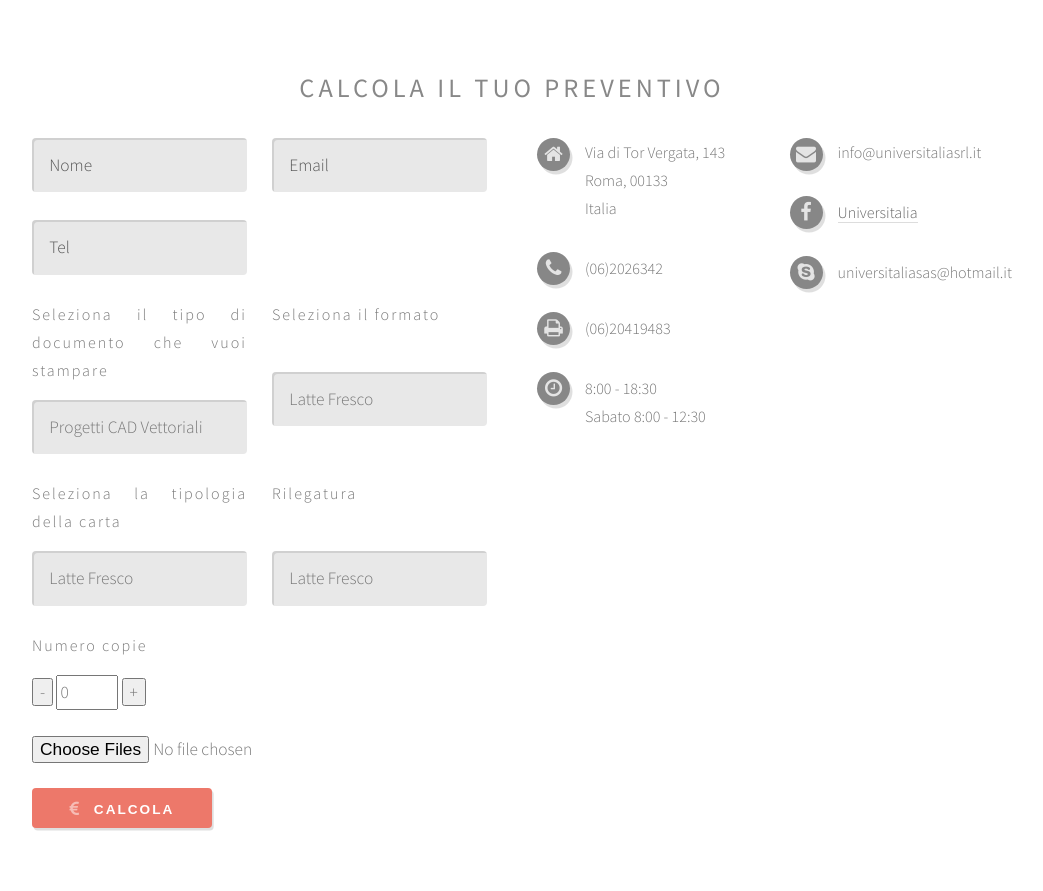
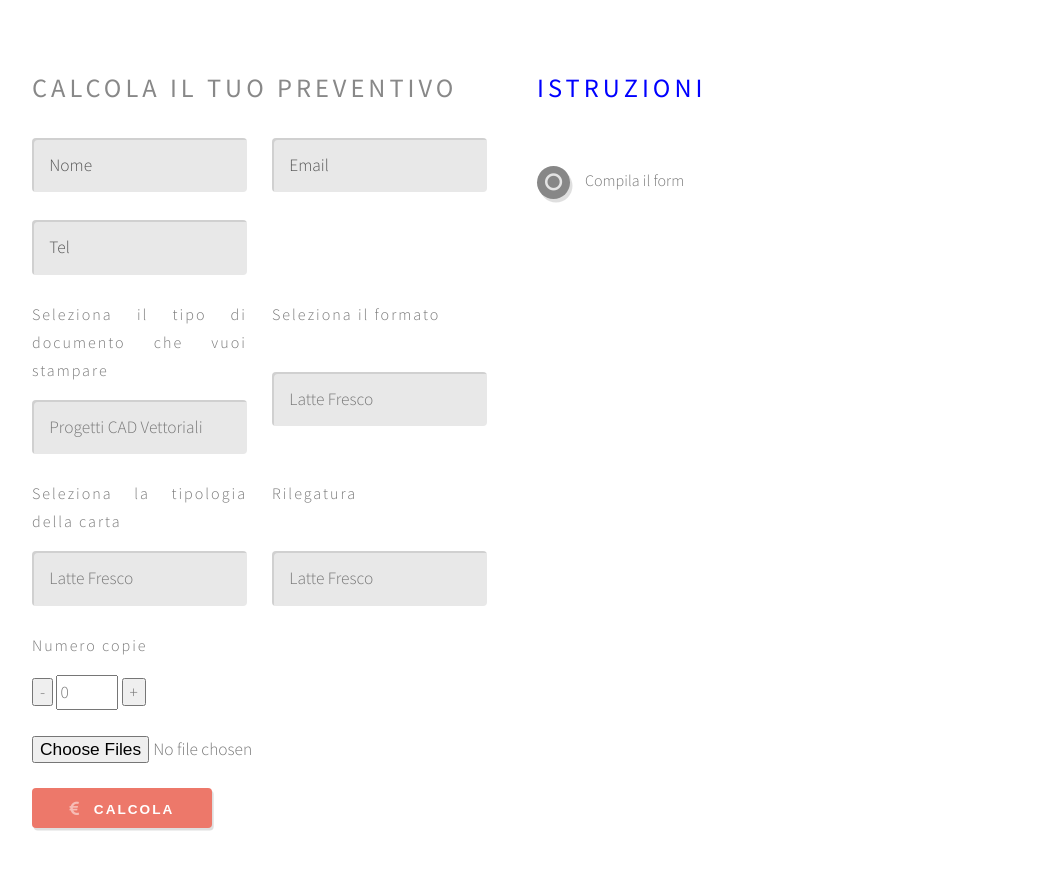
Before and after one commit to SerenaOnorati/mase_univ, a PHP site: page /preventivo.php in a window 1280 px wide. Shown: the part 249-1140 px from the top of the page, without its empty margins (128-1171 px from the left). Run offline with PHP 8.4, Linux system fonts and the light colour scheme; data that the repository does not hold is empty.

Commit message:
istruzioni preventivo.php

```diff
--- a/preventivo.php
+++ b/preventivo.php
@@ -62,14 +62,14 @@
 
                 <!-- Post -->
                 <article class="is-post">
-                    <header>
-                        <h2>Calcola il tuo preventivo</h2>
-                    </header>
                     <div class="row">
                         <div class="6u">
                             <section>
+
                                 <form method="post" action="mail.php" name="formpreventivo" id="preventivo" target="_parent">
-
+                                    <header>
+                                        <div align="left"><h2>Calcola il tuo preventivo</h2></div>
+                                    </header>
                                     <div class="row half">
 
                                         <div class="6u">
@@ -158,34 +158,14 @@
                         </div>
                         <div class="6u">
                             <section>
+                                <header>
+                                    <h2><a name="istruzioni"><font color="blue">Istruzioni</font></a></h2><br>
+                                </header>
+                                <div class="row">
 
-                                <div class="row">
                                     <ul class="icons 6u">
-                                        <li class="fa fa-home">
-                                            Via di Tor Vergata, 143<br />
-                                            Roma, 00133<br />
-                                            Italia
-                                        </li>
-                                        <li class="fa fa-phone">
-                                            (06)2026342
-                                        </li>
-                                        <li class="fa fa-print">
-                                            (06)20419483
-                                        </li>
-                                        <li class="fa fa-clock-o">
-                                            8:00 - 18:30<br />
-                                            Sabato 8:00 - 12:30
-                                        </li>
-                                    </ul>
-                                    <ul class="icons 6u">
-                                        <li class="fa fa-envelope">
-                                            info@universitaliasrl.it
-                                        </li>
-                                        <li class="fa fa-facebook">
-                                            <a href="https://www.facebook.com/groups/35057244586/?fref=ts" target="_blank">Universitalia</a>
-                                        </li>
-                                        <li class="fa fa-skype">
-                                            universitaliasas@hotmail.it
+                                        <li class="fa fa-circle-o">
+                                           Compila il form
                                         </li>
                                     </ul>
                                 </div>
```
